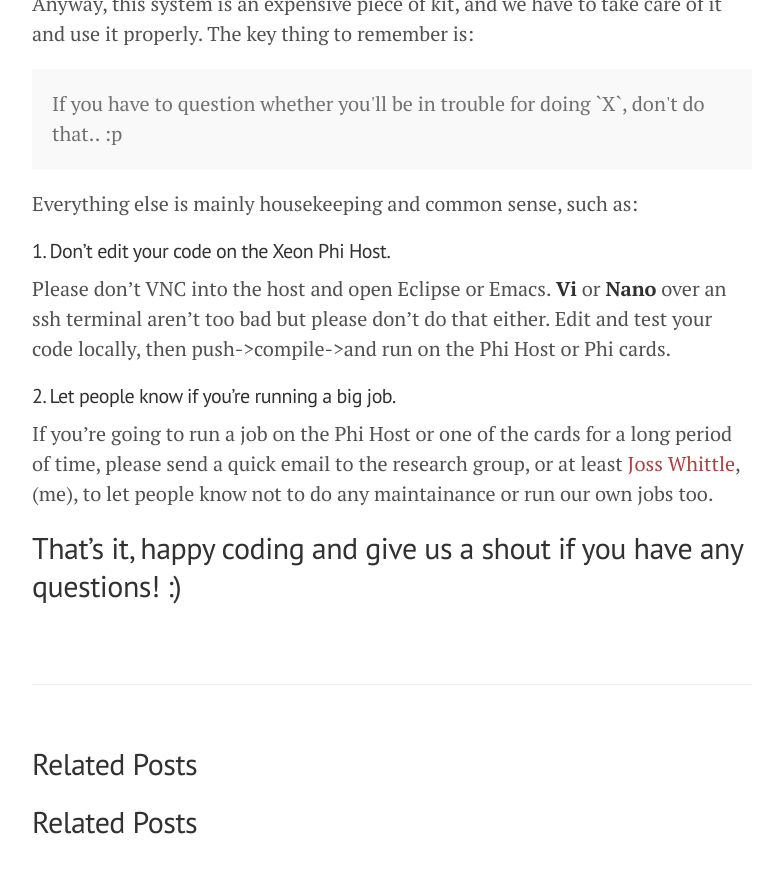
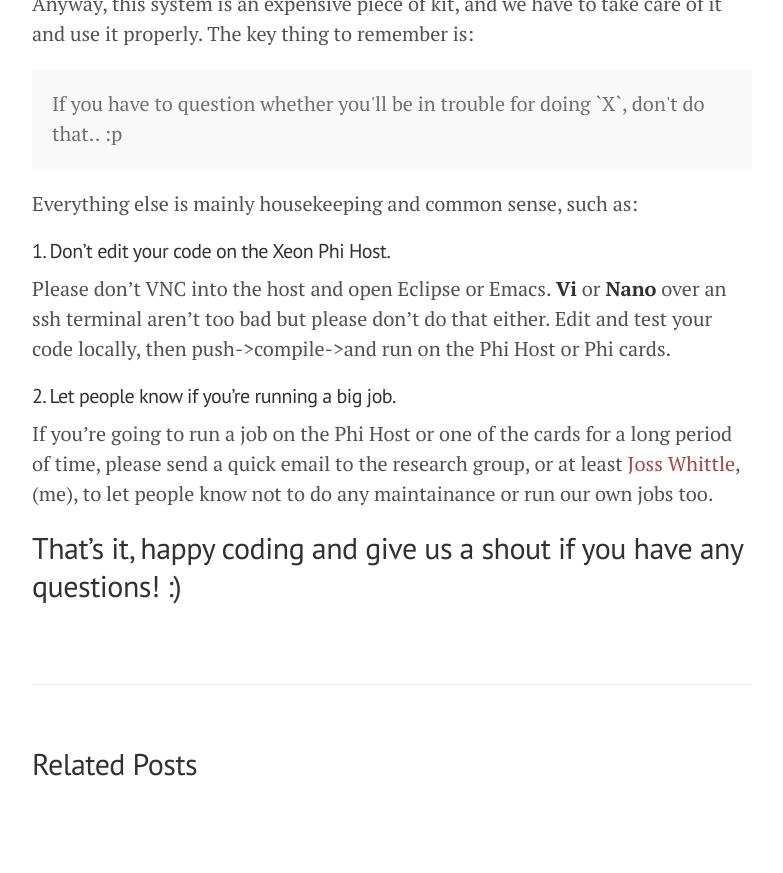
Before and after one commit to CS-Swansea/cs-swansea.github.io, a Jekyll site: the page built from _posts/2014-02-26-using-xeon-phi.md, in a window 1280 px wide and 900 px high, scrolled down 4716 px. Shown: the top 873 px of the window, without its empty margins (248-1031 px from the left). Built offline with Jekyll 4.4.1, drawn with Linux system fonts in a browser that asks for light colours; Markdown is read by kramdown in place of the engine named in the settings; after the commit the page ends 5559 px from its top, so only the background shows below that.

Commit message:
formatting

```diff
--- a/_layouts/post.html
+++ b/_layouts/post.html
@@ -23,18 +23,4 @@
     {% endfor %}
   </ul>
 
-  <h2>Related Posts</h2>
-  <ul class="related-posts">
-    {% for post in site.categories[category_name] limit:3 %}
-      <li>
-        <h3>
-          <a href="{{ post.url }}">
-            {{ post.title }}
-            <small>{{ post.date | date_to_string }}</small>
-          </a>
-        </h3>
-      </li>
-    {% endfor %}
-  </ul>
-
 </div>
```
